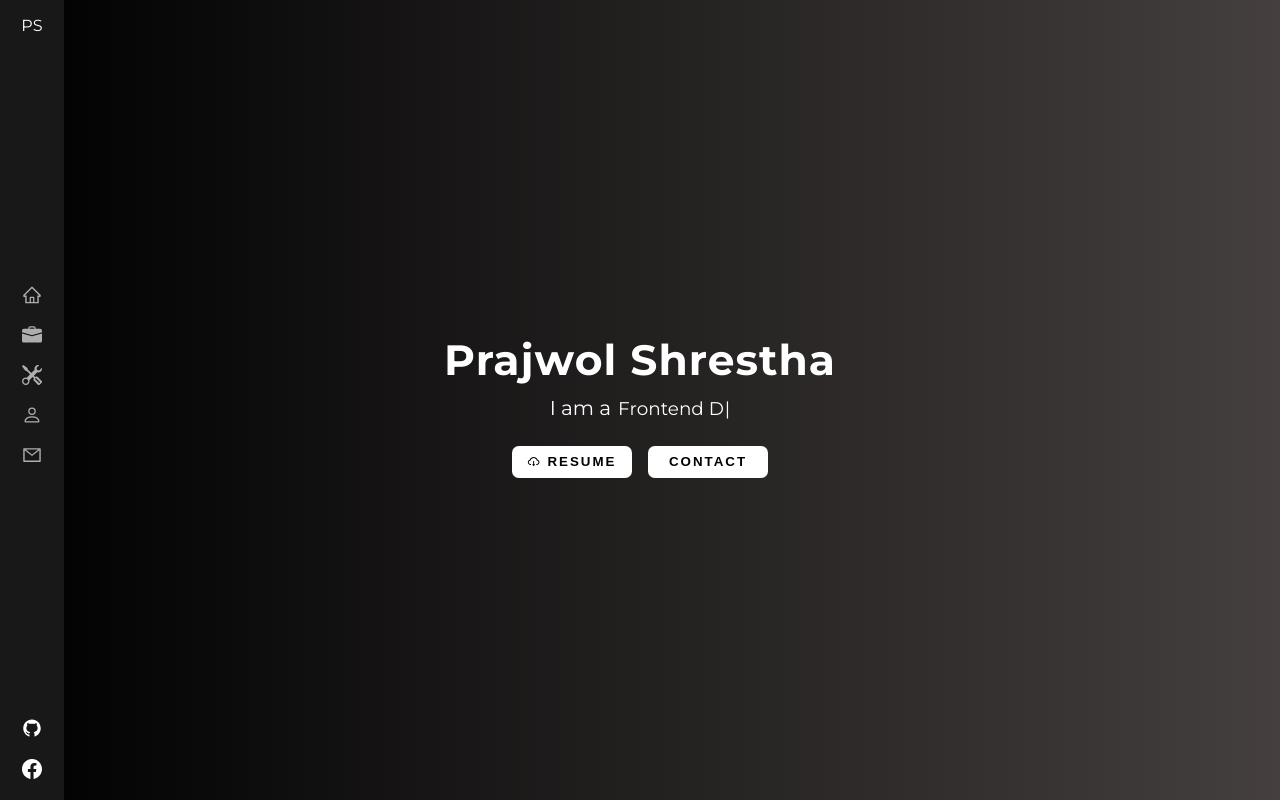
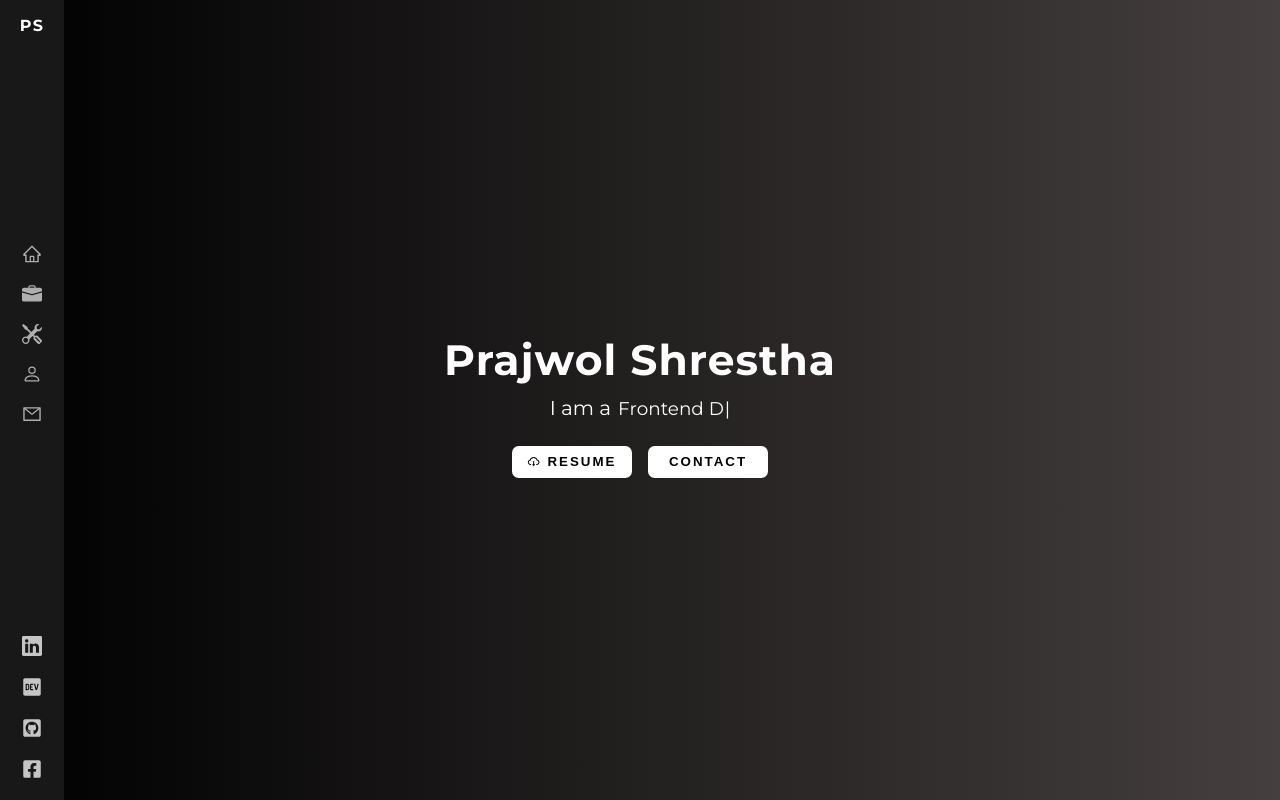
Before and after one commit to Prajwol-Shrestha/Portfolio, a React (Create React App) app: page / in a window 1280 px wide. Built offline with nearby package versions, Linux system fonts and the light colour scheme.

Commit message:
add: social links

```diff
--- a/src/components/Navbar/Navbar.jsx
+++ b/src/components/Navbar/Navbar.jsx
@@ -1,11 +1,61 @@
 import React, { useState } from "react";
 import { Link } from "react-router-dom";
-import { AiOutlineHome, AiOutlineMail, AiFillGithub } from "react-icons/ai";
-import { BsPerson, BsTools, BsFacebook } from "react-icons/bs";
+import { AiOutlineHome, AiOutlineMail } from "react-icons/ai";
+import { BsPerson, BsTools, BsLinkedin } from "react-icons/bs";
+import { FaDev, FaFacebookSquare, FaGithubSquare } from 'react-icons/fa'
 import { BsFillBriefcaseFill } from "react-icons/bs";
 
 export default function Navbar() {
   const [toggleNav, setToggleNav] = useState(false);
+
+
+  function SocialIcons() {
+    return (
+      <div className="social-links">
+        <a
+          href="https://www.linkedin.com/in/prajwol-shrestha-04265a241"
+          target="_blank"
+          rel="noopener noreferrer"
+        >
+          <span>
+            {" "}
+            <BsLinkedin size={20} />{" "}
+          </span>
+        </a>
+        <a
+          href="https://dev.to/prajwolshrestha"
+          target="_blank"
+          rel="noopener noreferrer"
+        >
+          <span>
+            {" "}
+            <FaDev size={20} />{" "}
+          </span>
+        </a>
+        <a
+          href="https://github.com/Prajwol-Shrestha"
+          target="_blank"
+          rel="noopener noreferrer"
+        >
+          <span>
+            {" "}
+            <FaGithubSquare size={20} />{" "}
+          </span>
+        </a>
+        <a
+          href="https://www.facebook.com/prajwol.shrestha.16/"
+          target="_blank"
+          rel="noopener noreferrer"
+        >
+          <span>
+            {" "}
+            <FaFacebookSquare size={20} />{" "}
+          </span>
+        </a>
+
+      </div>
+    )
+  }
 
   return (
     <>
@@ -15,28 +65,7 @@ export default function Navbar() {
             <Link to="/" className="nav-link">
               <div className="logo"> PS </div>
             </Link>
-            <div className="social-links">
-              <a
-                href="https://github.com/Prajwol-Shrestha"
-                target="_blank"
-                rel="noopener noreferrer"
-              >
-                <span>
-                  {" "}
-                  <AiFillGithub size={20} />{" "}
-                </span>
-              </a>
-              <a
-                href="https://www.facebook.com/prajwol.shrestha.16/"
-                target="_blank"
-                rel="noopener noreferrer"
-              >
-                <span>
-                  {" "}
-                  <BsFacebook size={20} />{" "}
-                </span>
-              </a>
-            </div>
+            <SocialIcons />
             <span>
               {" "}
               <i
@@ -131,28 +160,7 @@ export default function Navbar() {
             </li>
           </Link>
         </ul>
-        <div className="social-links">
-          <a
-            href="https://github.com/Prajwol-Shrestha"
-            target="_blank"
-            rel="noopener noreferrer"
-          >
-            <span>
-              {" "}
-              <AiFillGithub size={20} />{" "}
-            </span>
-          </a>
-          <a
-            href="https://www.facebook.com/prajwol.shrestha.16/"
-            target="_blank"
-            rel="noopener noreferrer"
-          >
-            <span>
-              {" "}
-              <BsFacebook size={20} />{" "}
-            </span>
-          </a>
-        </div>
+        <SocialIcons />
       </nav>
     </>
   );
--- a/src/components/Navbar/_navbar.scss
+++ b/src/components/Navbar/_navbar.scss
@@ -86,6 +86,7 @@
     .social-links {
       span {
         cursor: pointer;
+        opacity: 0.75;
       }
     }
 
--- a/src/styles/_typography.scss
+++ b/src/styles/_typography.scss
@@ -3,6 +3,10 @@ body{
     font-family: $font-family;
 }
 
+.logo{
+    font-weight: 700;
+    letter-spacing: 0.075rem;
+}
 
 .heading,
 .sub-heading,
--- a/src/styles/index.css
+++ b/src/styles/index.css
@@ -26,6 +26,11 @@ ul {
 
 body {
   font-family: "Montserrat", sans-serif;
+}
+
+.logo {
+  font-weight: 700;
+  letter-spacing: 0.075rem;
 }
 
 .heading,
@@ -127,20 +132,13 @@ span {
   animation: scale-up-center 0.5s cubic-bezier(0.39, 0.575, 0.565, 1) both;
 }
 
-@-webkit-keyframes scale-up-center {
+@keyframes scale-up-center {
   0% {
+    -webkit-transform: scale(0);
     transform: scale(0);
   }
   100% {
-    transform: scale(1);
-  }
-}
-
-@keyframes scale-up-center {
-  0% {
-    transform: scale(0);
-  }
-  100% {
+    -webkit-transform: scale(1);
     transform: scale(1);
   }
 }
@@ -158,17 +156,7 @@ span {
   border-radius: 50%;
   border: 6px solid #fff;
   border-color: #fff transparent #fff transparent;
-  -webkit-animation: lds-dual-ring 1.2s linear infinite;
   animation: lds-dual-ring 1.2s linear infinite;
-}
-
-@-webkit-keyframes lds-dual-ring {
-  0% {
-    transform: rotate(0deg);
-  }
-  100% {
-    transform: rotate(360deg);
-  }
 }
 
 @keyframes lds-dual-ring {
@@ -336,6 +324,7 @@ span {
   }
   .navbar-lg .social-links span {
     cursor: pointer;
+    opacity: 0.75;
   }
   .navbar-lg .nav-link:hover,
   .navbar-lg .nav-link:focus {
@@ -350,7 +339,6 @@ span {
   background: linear-gradient(90deg, rgb(58, 28, 78) 0%, rgb(0, 0, 0) 0%, rgb(69, 63, 63) 100%);
 }
 .hero-section .intro {
-  -webkit-animation-delay: 0.4s;
   animation-delay: 0.4s;
   color: #fff;
   text-align: center;
@@ -366,7 +354,6 @@ span {
   }
 }
 .hero-section .container-about {
-  -webkit-animation-delay: 0.5s;
   animation-delay: 0.5s;
   max-width: 400px;
 }
@@ -422,7 +409,6 @@ span {
   width: 100%;
   height: 100px;
   display: block;
-  -o-object-fit: contain;
   object-fit: contain;
 }
 .hero-section .container .skills-container .skill:hover,
@@ -432,42 +418,34 @@ span {
 }
 
 .skill:nth-child(1) {
-  -webkit-animation-delay: 0.25s;
   animation-delay: 0.25s;
 }
 
 .skill:nth-child(2) {
-  -webkit-animation-delay: 0.5s;
   animation-delay: 0.5s;
 }
 
 .skill:nth-child(3) {
-  -webkit-animation-delay: 0.75s;
   animation-delay: 0.75s;
 }
 
 .skill:nth-child(4) {
-  -webkit-animation-delay: 1s;
   animation-delay: 1s;
 }
 
 .skill:nth-child(5) {
-  -webkit-animation-delay: 1.25s;
   animation-delay: 1.25s;
 }
 
 .skill:nth-child(6) {
-  -webkit-animation-delay: 1.5s;
   animation-delay: 1.5s;
 }
 
 .skill:nth-child(7) {
-  -webkit-animation-delay: 1.75s;
   animation-delay: 1.75s;
 }
 
 .skill:nth-child(8) {
-  -webkit-animation-delay: 2s;
   animation-delay: 2s;
 }
 
@@ -477,7 +455,6 @@ span {
   }
 }
 .contact-page {
-  -webkit-animation-delay: 0.5s;
   animation-delay: 0.5s;
   flex-direction: column;
   gap: 2em;
@@ -499,7 +476,6 @@ span {
   color: rgba(255, 255, 255, 0.65);
 }
 .contact-page .form-container {
-  -webkit-animation-delay: 0.5s;
   animation-delay: 0.5s;
   min-width: 250px;
   max-width: 400px;
@@ -606,42 +582,34 @@ span {
 }
 
 .card:nth-child(1) {
-  -webkit-animation-delay: 0.25s;
   animation-delay: 0.25s;
 }
 
 .card:nth-child(2) {
-  -webkit-animation-delay: 0.5s;
   animation-delay: 0.5s;
 }
 
 .card:nth-child(3) {
-  -webkit-animation-delay: 0.75s;
   animation-delay: 0.75s;
 }
 
 .card:nth-child(4) {
-  -webkit-animation-delay: 1s;
   animation-delay: 1s;
 }
 
 .card:nth-child(5) {
-  -webkit-animation-delay: 1.25s;
   animation-delay: 1.25s;
 }
 
 .card:nth-child(6) {
-  -webkit-animation-delay: 1.5s;
   animation-delay: 1.5s;
 }
 
 .card:nth-child(7) {
-  -webkit-animation-delay: 1.75s;
   animation-delay: 1.75s;
 }
 
 .card:nth-child(8) {
-  -webkit-animation-delay: 2s;
   animation-delay: 2s;
 }
 
@@ -649,4 +617,6 @@ span {
   .grid-container .card .overlay {
     bottom: 0;
   }
-}/*# sourceMappingURL=index.css.map */
+}
+
+/*# sourceMappingURL=index.css.map */
--- a/src/styles/index.scss
+++ b/src/styles/index.scss
@@ -8,7 +8,7 @@
 
 @import './buttons';
 @import './tooltip';
-@import '../components/navbar/navbar';
+@import '../components/Navbar/navbar';
 @import '../components/Landing/landing';
 @import '../components/About/about';
 @import '../components/Skills/skills';
```
Also changed, not shown: 1 other file (tests, documents, lock files or other folders). Lines whose indentation alone changed are shown as unchanged.
